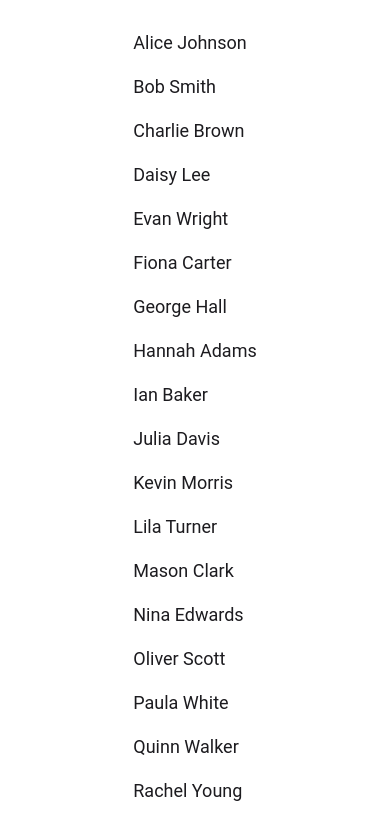
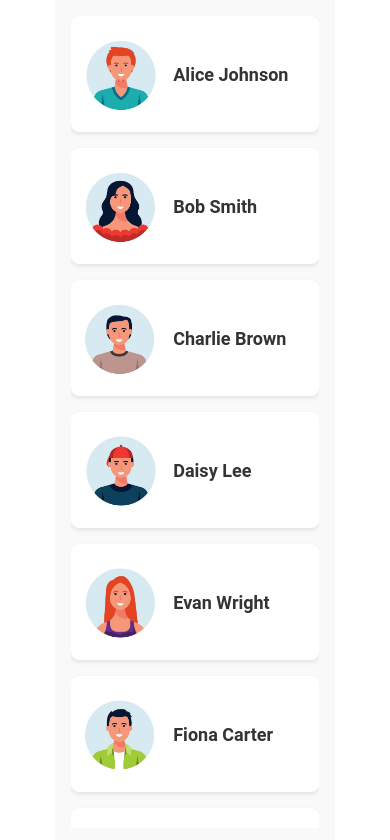
Before and after one commit to LayuruLK/FlatLists-_ReactNative, a React Native app in the folder flatList/: screen / in a window 390 px wide. Shown: the top 840 px of the page. Built offline with nearby package versions, Linux system fonts and the light colour scheme.

Commit message:
style:add some style to the list

```diff
--- a/flatList/components/StudentList.js
+++ b/flatList/components/StudentList.js
@@ -1,4 +1,4 @@
-import { FlatList, StyleSheet, View } from 'react-native';
+import { FlatList, Image, StyleSheet, View } from 'react-native';
 import { Text } from 'react-native-paper';
 import { students } from './StudentsDb';
 
@@ -8,7 +8,12 @@ export default function StudentList() {
             <FlatList
                 data={students}
                 keyExtractor={item=>item.id}
-                renderItem={({ item }) => <Text style={styles.item}>{item.name}</Text>}
+                renderItem={({ item }) =>
+                    <View style={styles.listItemContainer}>
+                        <Image source={item.profile_pic} style={styles.img}/>
+                        <Text style={styles.item}>{item.name}</Text>
+                    </View>
+                }
             />
         </View>
     )
@@ -17,11 +22,34 @@ export default function StudentList() {
 const styles = StyleSheet.create({
     container: {
         flex: 1,
-        paddingTop: 22,
+        padding: 16,
+        backgroundColor: '#f9f9f9', // Light background for better readability
     },
     item: {
+        padding: 12,
+        fontSize: 18,
+        fontWeight: 'bold',
+        color: '#333', // Darker text for better contrast
+    },
+    img: {
+        width: 80, // Fixed size for consistency
+        height: 80,
+        borderRadius: 40, // Circular images
+        marginVertical: 8, // Space around the image
+        alignSelf: 'center', // Center the image horizontally
+    },
+    listItemContainer: {
+        flexDirection: 'row', // Horizontal alignment of image and text
+        alignItems: 'center',
+        marginBottom: 16,
+        backgroundColor: '#fff', // Card-like effect
+        borderRadius: 8,
         padding: 10,
-        fontSize: 18,
-        height: 44,
+        shadowColor: '#000', // Subtle shadow for elevation
+        shadowOffset: { width: 0, height: 2 },
+        shadowOpacity: 0.1,
+        shadowRadius: 4,
+        elevation: 3,
+        width: '100%'
     },
 });
```
